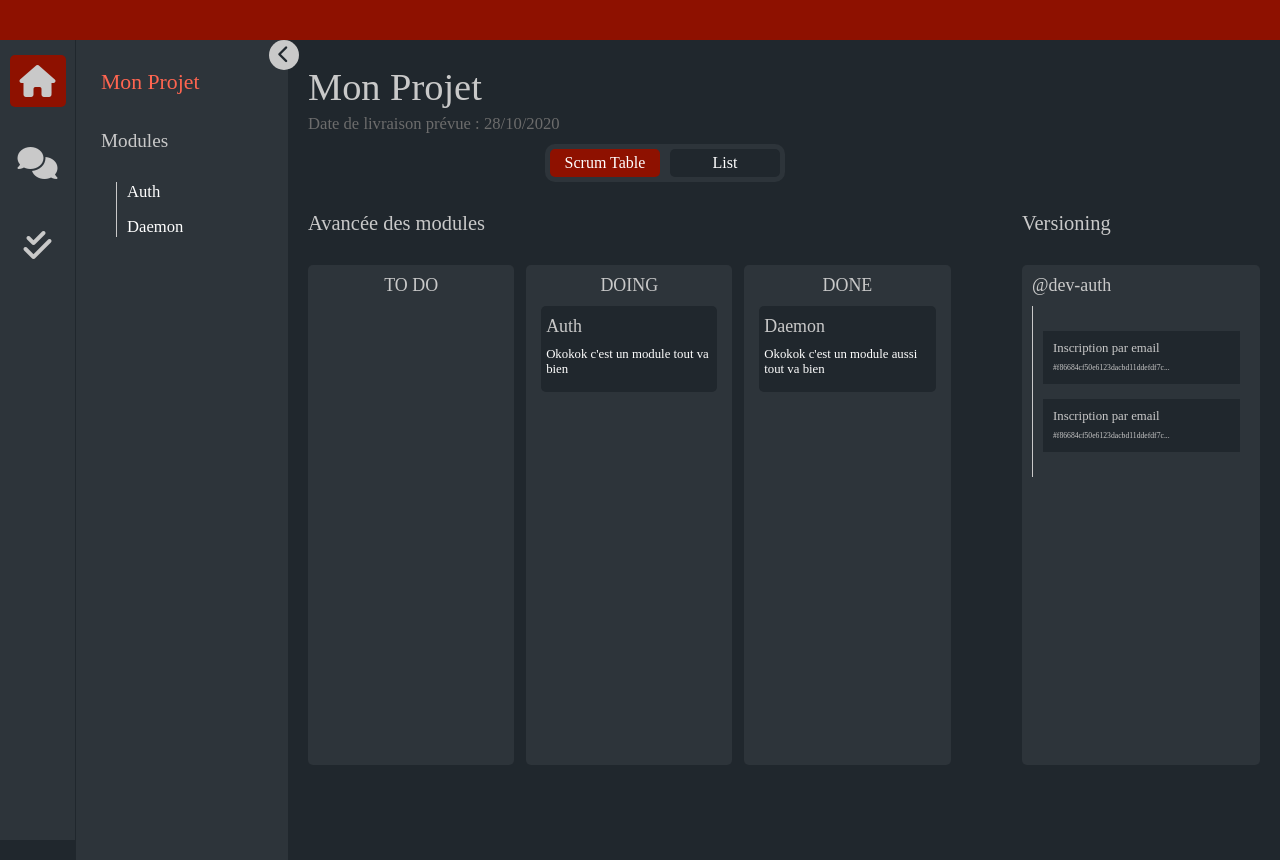
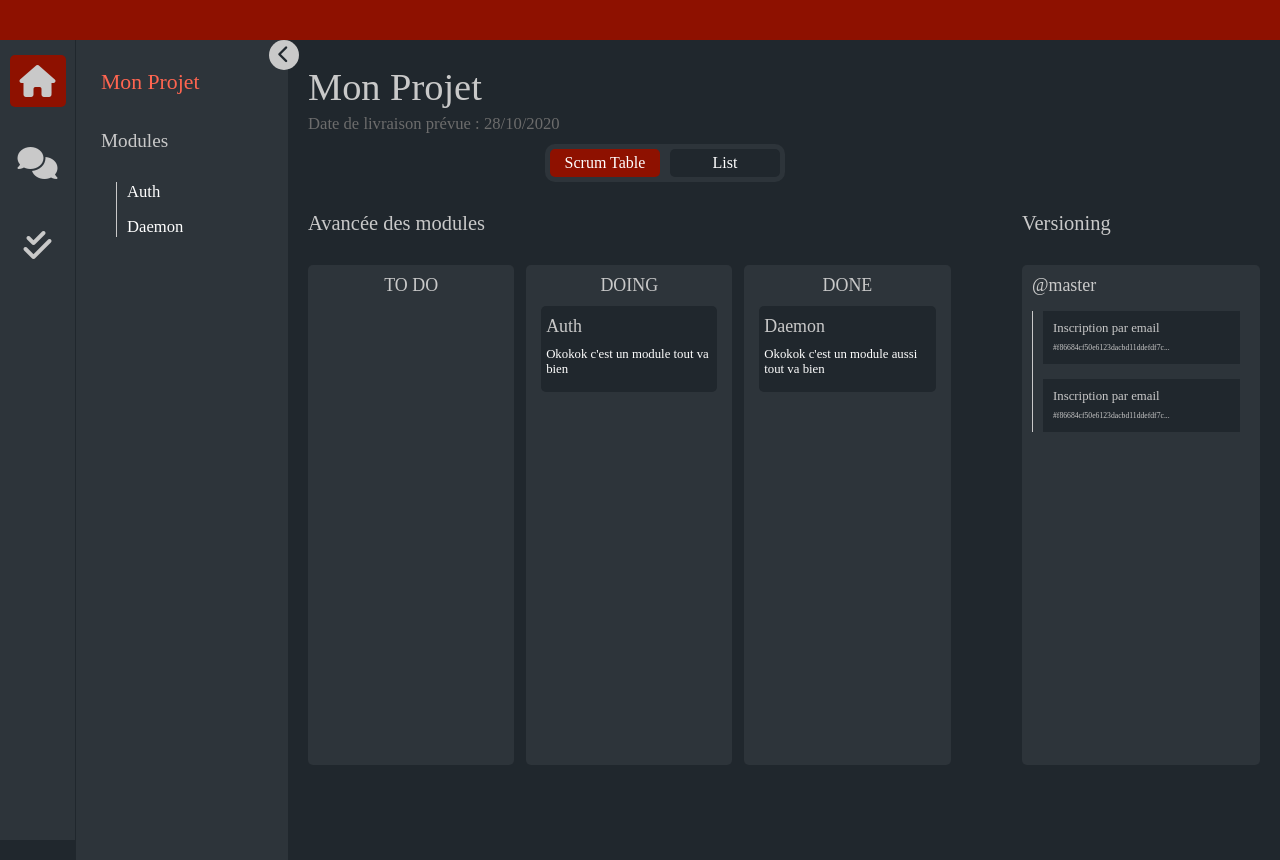
Before and after one commit to aklipfel/project-tracker, a Vue app: page /tasks in a window 1280 px wide. Built offline with nearby package versions, Linux system fonts and the light colour scheme.

Commit message:
Versioning - Branch name from store before fetching Git API for commits

```diff
--- a/src/components/Versioning.vue
+++ b/src/components/Versioning.vue
@@ -2,7 +2,7 @@
   <div class="versioning">
     <h2>Versioning</h2>
     <div class="grey-container">
-      <h3>@dev-auth</h3>
+      <h3>@{{ branch }}</h3>
 
       <div class="commits">
         <div v-for="index in 2" :key="index" class="commit">
@@ -15,8 +15,12 @@
 </template>
 
 <script>
+//To retrieve commits, computed method to fetch commits on GitHub API
 export default {
   name: "Versioning",
+  props: {
+    branch: { types: String },
+  },
 };
 </script>
 
@@ -33,13 +37,13 @@ export default {
   .grey-container {
     background-color: $darkgrey;
     margin: 0px;
-    padding: 10px;
+    padding: px;
     min-height: 60vh;
   }
 
   .commits {
     margin-top: 10px;
-    padding: 10px;
+    padding: 0 10px;
     border-left: 1px solid $lightgrey;
 
     .commit {
```
